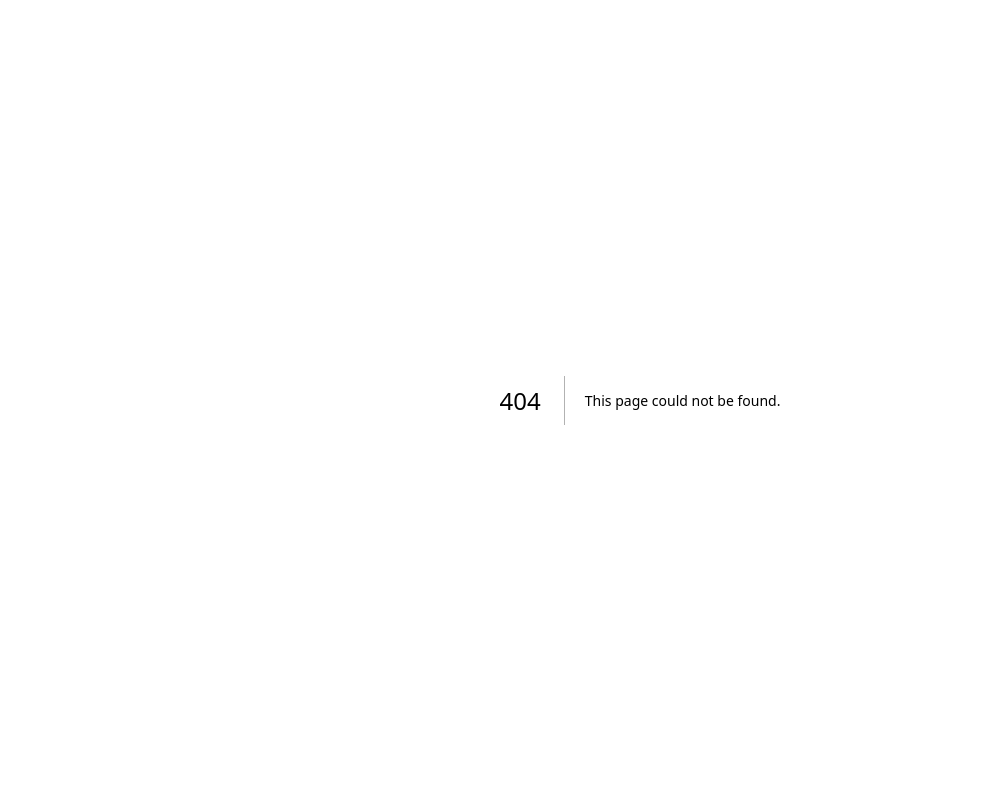
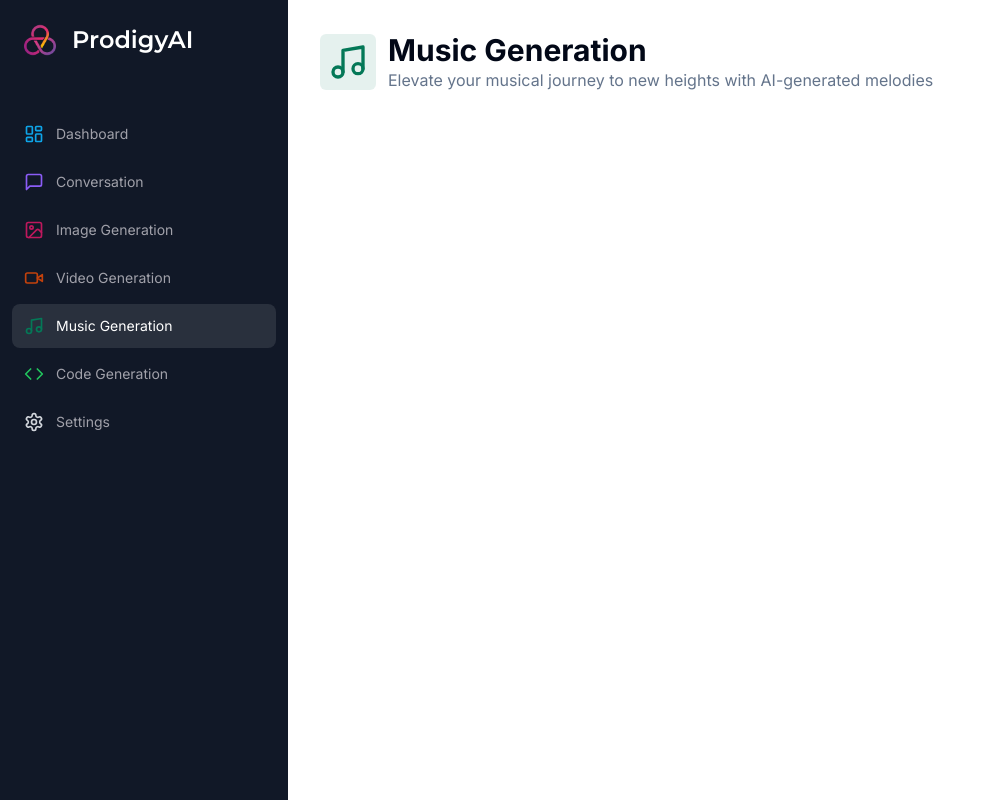
Before and after one commit to preetDev004/ProdigyAI, a Next.js app: page /music in a window 1280 px wide. Before the commit this address had no page. Shown: the whole page, without its empty margins (0-984 px from the left). Built offline with nearby package versions, Linux system fonts and the light colour scheme.

Commit message:
created remaining routes

```diff
--- /dev/null
+++ b/app/(dashboard)/(routes)/code/page.tsx
@@ -0,0 +1,18 @@
+import { CodeIcon } from "lucide-react"
+
+import Heading from "@/components/Heading"
+
+const CodePage = () => {
+  return (
+    <div>
+        <Heading
+        title="Code Generation"
+        description="Ask AI to write code for you in any programming language!"
+        icon={CodeIcon}
+        iconColor="text-green-500"
+        bgColor="bg-green-500/10"/>
+    </div>
+  )
+}
+
+export default CodePage
--- /dev/null
+++ b/app/(dashboard)/(routes)/conversation/page.tsx
@@ -0,0 +1,19 @@
+import { MessageSquare } from "lucide-react"
+
+import Heading from "@/components/Heading"
+
+const ConversationPage = () => {
+  return (
+    <div>
+        <Heading
+        title="Conversation"
+        description="Chat with AI to grab the knowledge about any topic"
+        icon={MessageSquare}
+        iconColor="text-violet-500"
+        bgColor="bg-violet-500/10"
+        />
+    </div>
+  )
+}
+
+export default ConversationPage
--- a/app/(dashboard)/(routes)/dashboard/page.tsx
+++ b/app/(dashboard)/(routes)/dashboard/page.tsx
@@ -36,7 +36,7 @@ const tools = [
     href: "/video",
     color: "text-orange-700",
     bgColor: "bg-orange-700/10",
-    desc: "Convert your ideas into videos with AI",
+    desc: "Transform your ideas into reality by creating innovative videos with AI",
   },
   {
     lable: "Music Generation",
@@ -44,7 +44,7 @@ const tools = [
     href: "/music",
     color: "text-emerald-700",
     bgColor: "bg-emerald-700/10",
-    desc: "Get your first verse with AI from text",
+    desc: "Elevate your musical journey to new heights with AI-generated melodies",
   },
   {
     lable: "Code Generation",
--- /dev/null
+++ b/app/(dashboard)/(routes)/image/page.tsx
@@ -0,0 +1,19 @@
+import { ImageIcon } from "lucide-react"
+
+import Heading from "@/components/Heading"
+
+const ImagePage = () => {
+  return (
+    <div>
+        <Heading
+        title="Image Generation"
+        description="Turn words into art and create unique & surreal images with AI"
+        icon={ImageIcon}
+        iconColor="text-pink-700"
+        bgColor="bg-pink-700/10"
+        />
+    </div>
+  )
+}
+
+export default ImagePage
--- /dev/null
+++ b/app/(dashboard)/(routes)/music/page.tsx
@@ -0,0 +1,19 @@
+import { MusicIcon } from "lucide-react"
+
+import Heading from "@/components/Heading"
+
+const MusicPage = () => {
+  return (
+    <div>
+        <Heading
+        title="Music Generation"
+        description="Elevate your musical journey to new heights with AI-generated melodies"
+        icon={MusicIcon}
+        iconColor="text-emerald-700"
+        bgColor="bg-emerald-700/10"
+        />
+    </div>
+  )
+}
+
+export default MusicPage
--- /dev/null
+++ b/app/(dashboard)/(routes)/video/page.tsx
@@ -0,0 +1,19 @@
+import { VideoIcon } from "lucide-react"
+
+import Heading from "@/components/Heading"
+
+const VideoPage = () => {
+  return (
+    <div>
+        <Heading
+        title="Video Generation"
+        description="Transform your ideas into reality by creating innovative videos with AI"
+        icon={VideoIcon}
+        iconColor="text-orange-700"
+        bgColor="bg-orange-700/10"
+        />
+    </div>
+  )
+}
+
+export default VideoPage
--- /dev/null
+++ b/components/Heading.tsx
@@ -0,0 +1,36 @@
+import { cn } from "@/lib/utils";
+import { LucideIcon } from "lucide-react";
+
+interface HeadingProps {
+  title: string;
+  description: string;
+  icon: LucideIcon;
+  iconColor?: string;
+  bgColor?: string;
+}
+
+const Heading = ({
+  title,
+  description,
+  icon: Icon,
+  iconColor,
+  bgColor,
+}: HeadingProps) => {
+  return (
+
+      <div className="px-4 lg:px-8 flex items-center mb-8 gap-x-3">
+        <div className={cn("p-2 w-fit rounded-md", bgColor)}>
+          <Icon className={cn("w-10 h-10", iconColor)} />
+        </div>
+        <div>
+          <h2 className="text-3xl font-bold">{title}</h2>
+          <p className="text-sm md:text-base text-muted-foreground">
+            {description}
+          </p>
+        </div>
+      </div>
+
+  );
+};
+
+export default Heading;
```
Also changed, not shown: app/(landing)/page.tsx (+8 -0 lines).
